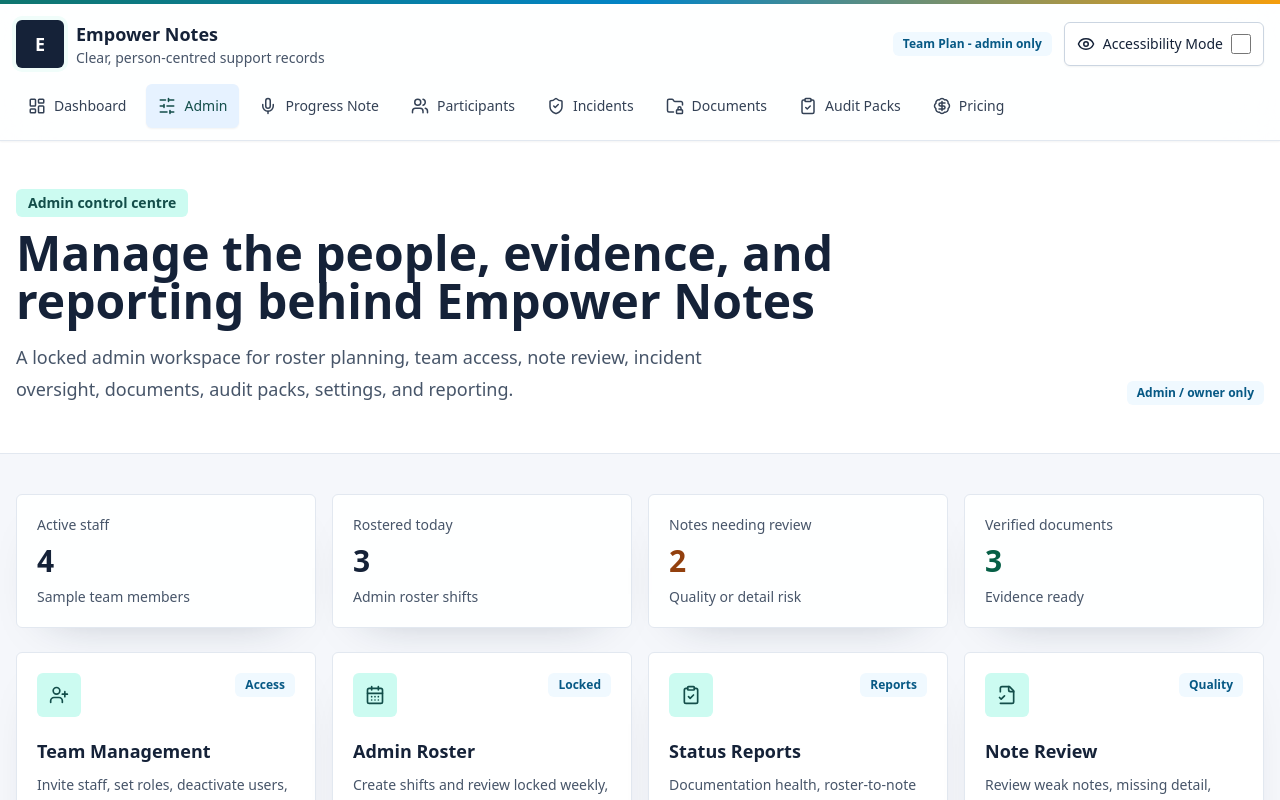
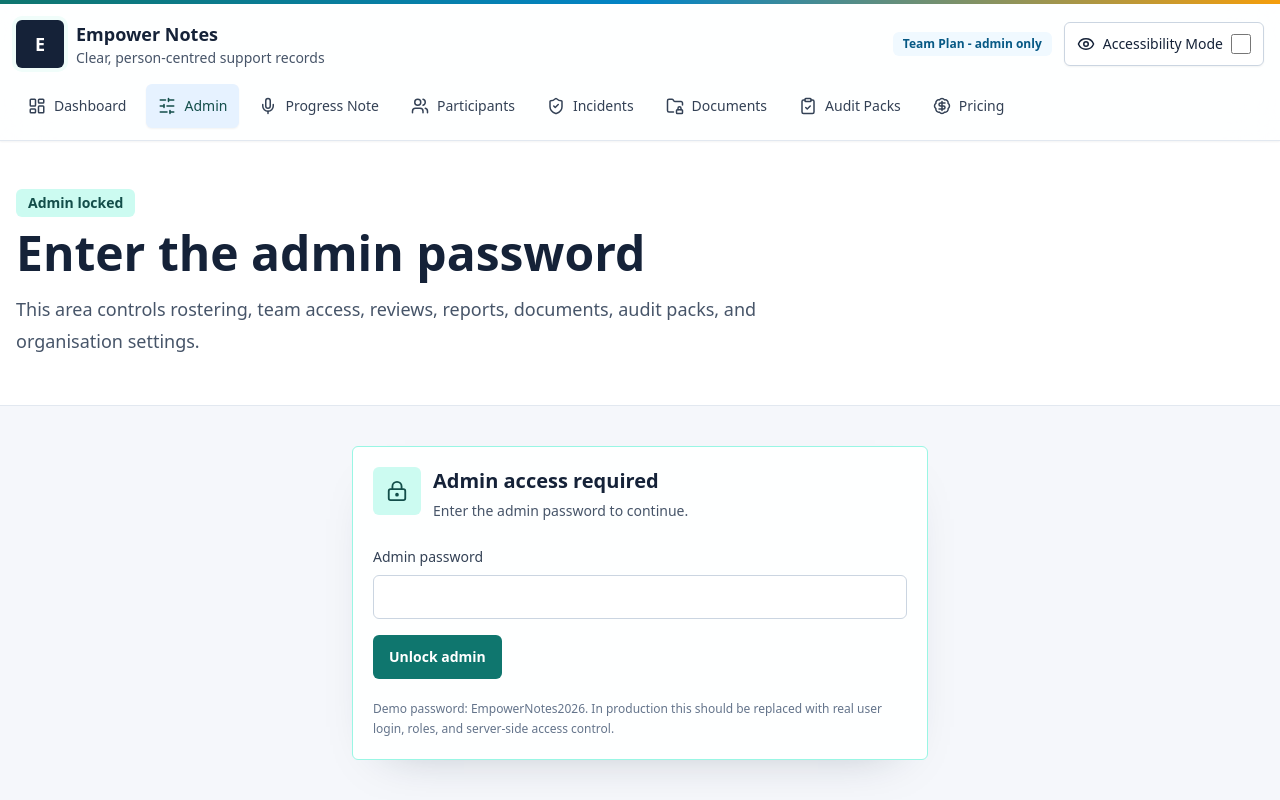
Before and after one commit to DENMWA/EMPOWER, a Next.js app: page /admin in a window 1280 px wide. Shown: the top 800 px of the page. Built offline with nearby package versions, Linux system fonts and the light colour scheme.

Commit message:
Gate admin dashboard with password

```diff
--- a/app/admin/page.tsx
+++ b/app/admin/page.tsx
@@ -1,5 +1,10 @@
+import { AdminGate } from "@/components/admin/AdminGate";
 import { AdminDashboard } from "@/components/admin/AdminDashboard";
 
 export default function AdminPage() {
-  return <AdminDashboard />;
+  return (
+    <AdminGate>
+      <AdminDashboard />
+    </AdminGate>
+  );
 }
```
